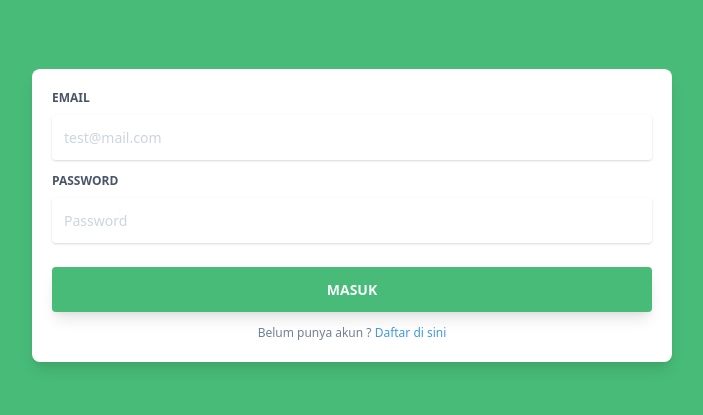
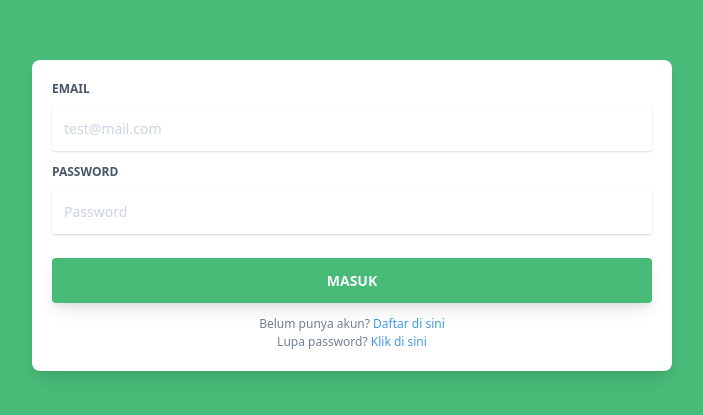
Before and after one commit to mhilmyh/sayur-kapitalis-frontend, a Next.js app: page /login in a window 1280 px wide. Shown: the part 185-600 px from the top of the page, without its empty margins (288-991 px from the left). Built offline with nearby package versions, Linux system fonts and the light colour scheme.

Commit message:
save progress

```diff
--- a/pages/login.js
+++ b/pages/login.js
@@ -28,10 +28,6 @@ const LoginPage = () => {
 					<div className="relative w-full mb-3">
 						<Alert severity={ctx.alert.error ? "error" : "success"}>
 							<span>{ctx.alert.message}</span>
-							{/* {alert.error &&
-								Object.keys(alert.listErr).map((k, i) => (
-									<li key={"err" + i}>{k + ": " + alert.listErr[k][0]}</li>
-								))} */}
 						</Alert>
 					</div>
 				)}
@@ -79,14 +75,24 @@ const LoginPage = () => {
 				</div>
 				<div className="text-center text-xs text-gray-600 pt-2">
 					{!ctx.loading && (
+						<div>
 							<p>
-							Belum punya akun ?{" "}
+								{"Belum punya akun? "}
 								<Link href="/register">
 									<span className="text-blue-500 cursor-pointer">
 										Daftar di sini
 									</span>
 								</Link>
 							</p>
+							<p>
+								{"Lupa password? "}
+								<Link href="/forgot">
+									<span className="text-blue-500 cursor-pointer">
+										Klik di sini
+									</span>
+								</Link>
+							</p>
+						</div>
 					)}
 				</div>
 			</form>
```
Lines whose indentation alone changed are shown as unchanged.
